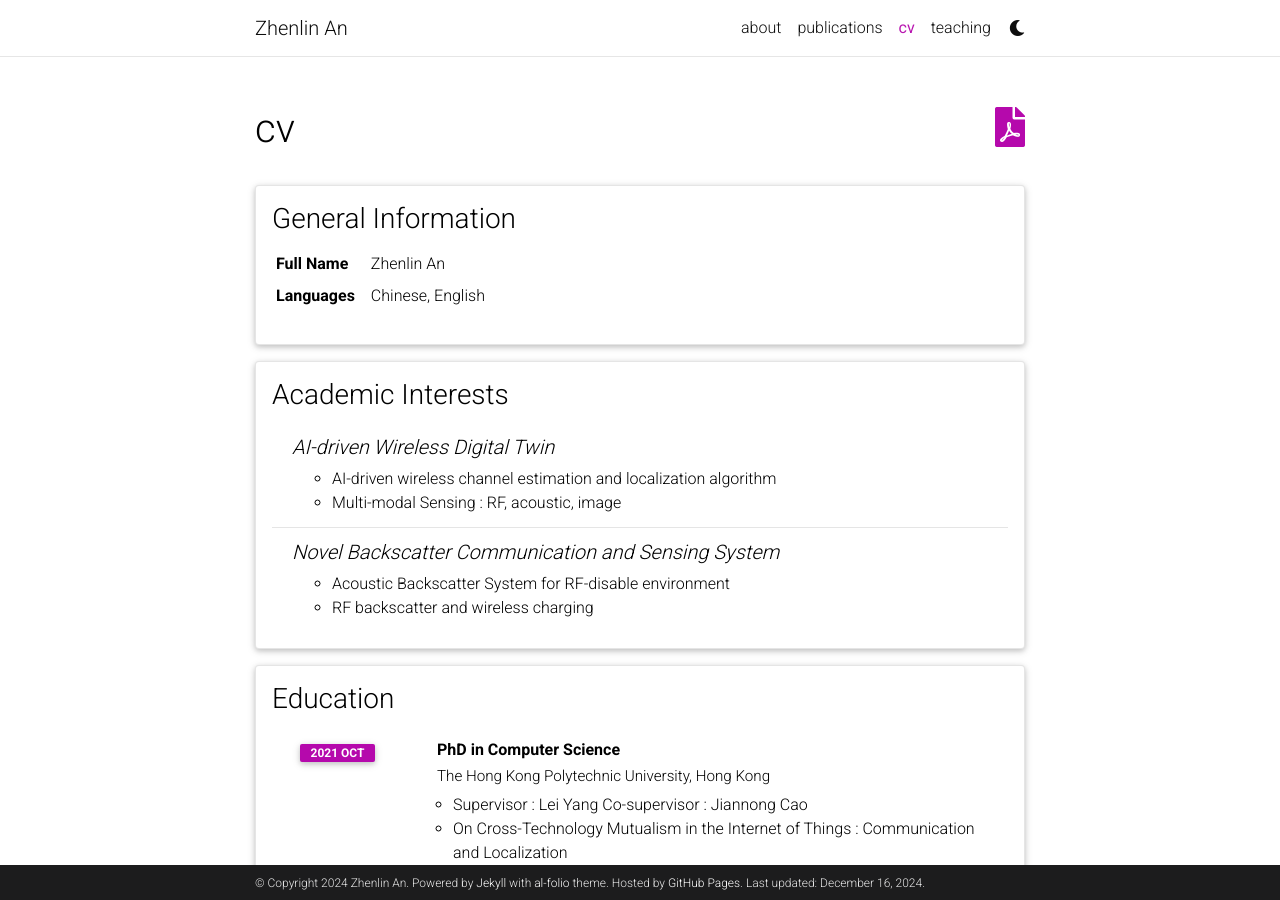
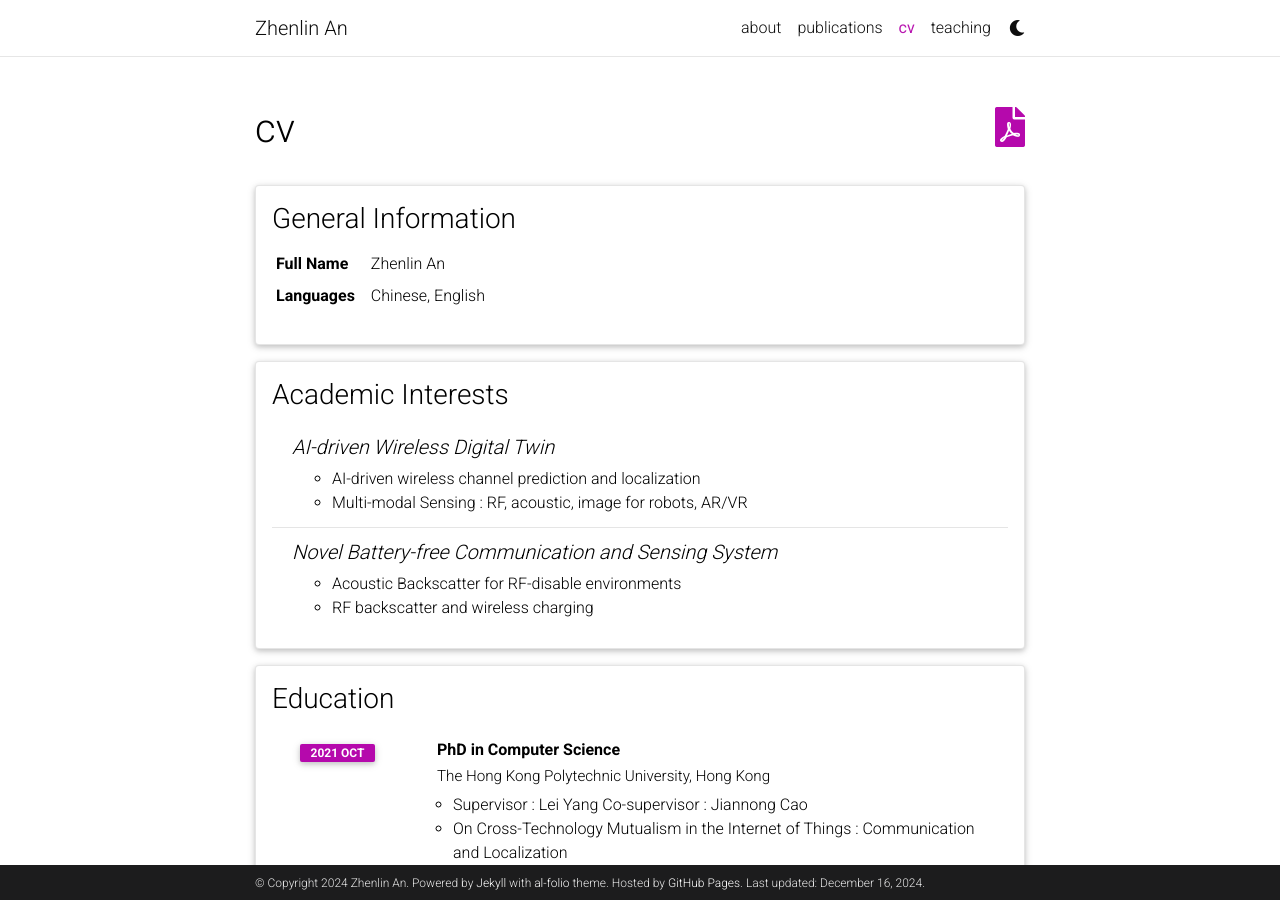
Before and after one commit to Anplus/anplus.github.io, a Jekyll site: the page built from _pages/cv.md, in a window 1280 px wide and 900 px high. Built offline with Jekyll 4.4.1, drawn with Linux system fonts in a browser that asks for light colours; comment, search, counter and statistics services are not loaded; a style sheet for code colours, icons or effects is not loaded.

Commit message:
Update cv.yml

```diff
--- a/_data/cv.yml
+++ b/_data/cv.yml
@@ -11,11 +11,11 @@
   contents:
     - title: AI-driven Wireless Digital Twin
       items:
-        - AI-driven wireless channel estimation and localization algorithm
-        - Multi-modal Sensing &#58 RF, acoustic, image
-    - title: Novel Backscatter Communication and Sensing System
+        - AI-driven wireless channel prediction and localization
+        - Multi-modal Sensing &#58 RF, acoustic, image for robots, AR/VR
+    - title: Novel Battery-free Communication and Sensing System
       items:
-        - Acoustic Backscatter System for RF-disable environment
+        - Acoustic Backscatter for RF-disable environments
         - RF backscatter and wireless charging
 
 - title: Education
```
